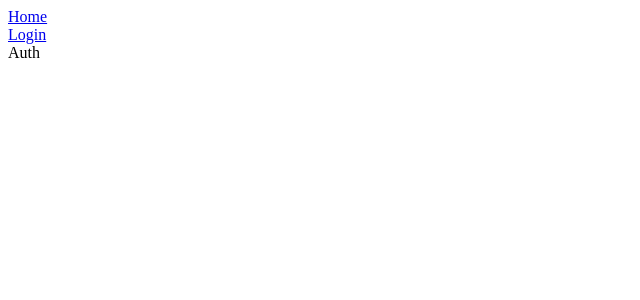
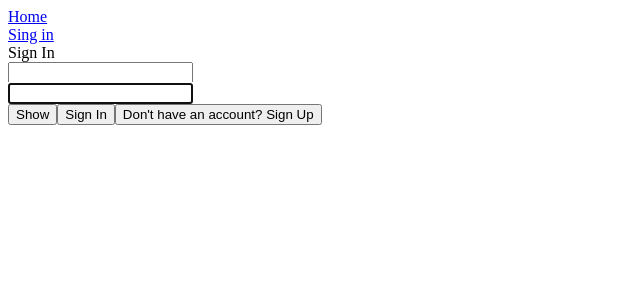
Before and after one commit to seba-sanchis/instagram-clone, a React (Create React App) app in the folder client/: page /auth in a window 1280 px wide. Shown: the top 300 px of the page, without its empty margins (0-640 px from the left). Built offline with nearby package versions, Linux system fonts and the light colour scheme.

Commit message:
auth form

```diff
--- a/client/src/components/Auth/Auth.jsx
+++ b/client/src/components/Auth/Auth.jsx
@@ -1,13 +1,46 @@
 // Import
-import React from 'react'
+import React, { useState } from "react";
+
+import Input from "./Input";
 
 // Component
 const Auth = () => {
-    const state = null;
+  const [showPassword, setShowPassword] = useState(false);
+  const [isSignup, setIsSignup] = useState(false);
+
+  const handleShowPassword = () => setShowPassword((prevShowPassword) => !prevShowPassword);
+
+  const handleSubmit = () => {};
+
+  const handleChange = () => {};
+
+  const switchMode = () => {
+    setIsSignup((prevIsSignup) => !prevIsSignup);
+    handleShowPassword(false);
+  };
 
   return (
-    <div>Auth</div>
-  )
-}
+    <div>
+      <div>{isSignup ? "Sign Up" : "Sign In"}</div>
+      <form onSubmit={handleSubmit}>
+        {isSignup && (
+          <Input type="text" name="firstName" onChange={handleChange} />
+        )}
+        <Input type="email" name="email" onChange={handleChange} />
+        <label>
+          <Input type={showPassword ? "text" : "password"} name="password" onChange={handleChange} />
+          <button type="button" onClick={handleShowPassword}>{showPassword ? "Hide" : "Show"}</button>
+        </label>
+        {isSignup && (
+          <Input type="password" name="confirmPassword" onChange={handleChange} />
+        )}
+          <button type="submit">{isSignup ? "Sign Up" : "Sign In"}</button>
+          <button type="button" onClick={switchMode}>
+            {isSignup ? "Already have an account? Sign In" : "Don't have an account? Sign Up"}
+          </button>
+      </form>
+    </div>
+  );
+};
 
 export default Auth;
--- /dev/null
+++ b/client/src/components/Auth/Input.js
@@ -0,0 +1,13 @@
+// Imports
+import React from 'react';
+
+// Component
+const Input = ({ type, name, handleChange }) => {
+  return (
+    <div>
+        <input type={type} name={name} onChange={handleChange} required autoFocus />
+    </div>
+  )
+}
+
+export default Input;
--- a/client/src/components/Navbar/Navbar.jsx
+++ b/client/src/components/Navbar/Navbar.jsx
@@ -12,12 +12,16 @@ const Navbar = () => {
       <div>
         {user ? (
           <div>
-            <img src={user.result.imageUrl} alt={user.result.name} />
+            {user.result.imageUrl ? (
+              <img src={user.result.imageUrl} alt={user.result.name} />
+            ) : (
+              <div>{user.result.name.charAt(0)}</div>
+            )}
             <div>{user.result.name}</div>
             <button>Logout</button>
           </div>
         ) : (
-          <Link to="/auth">Login</Link>
+          <Link to="/auth">Sing in</Link>
         )}
       </div>
     </div>
```
